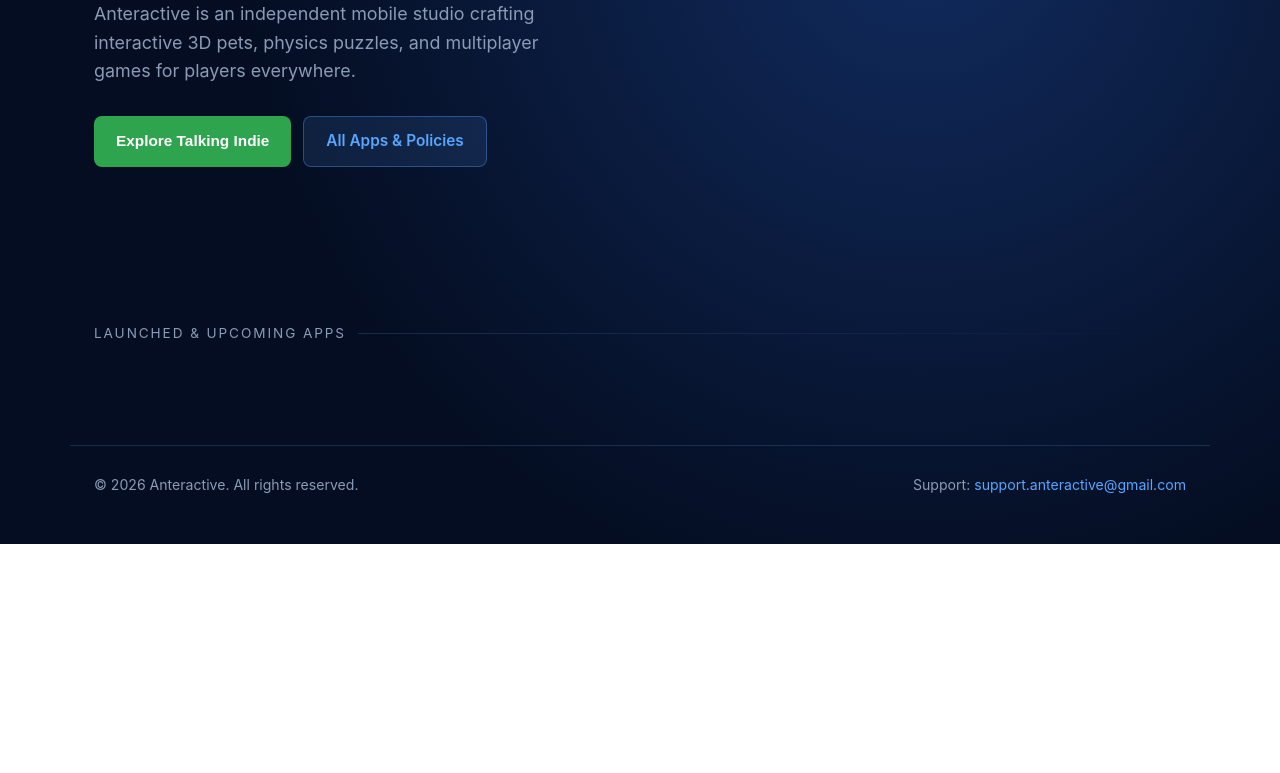
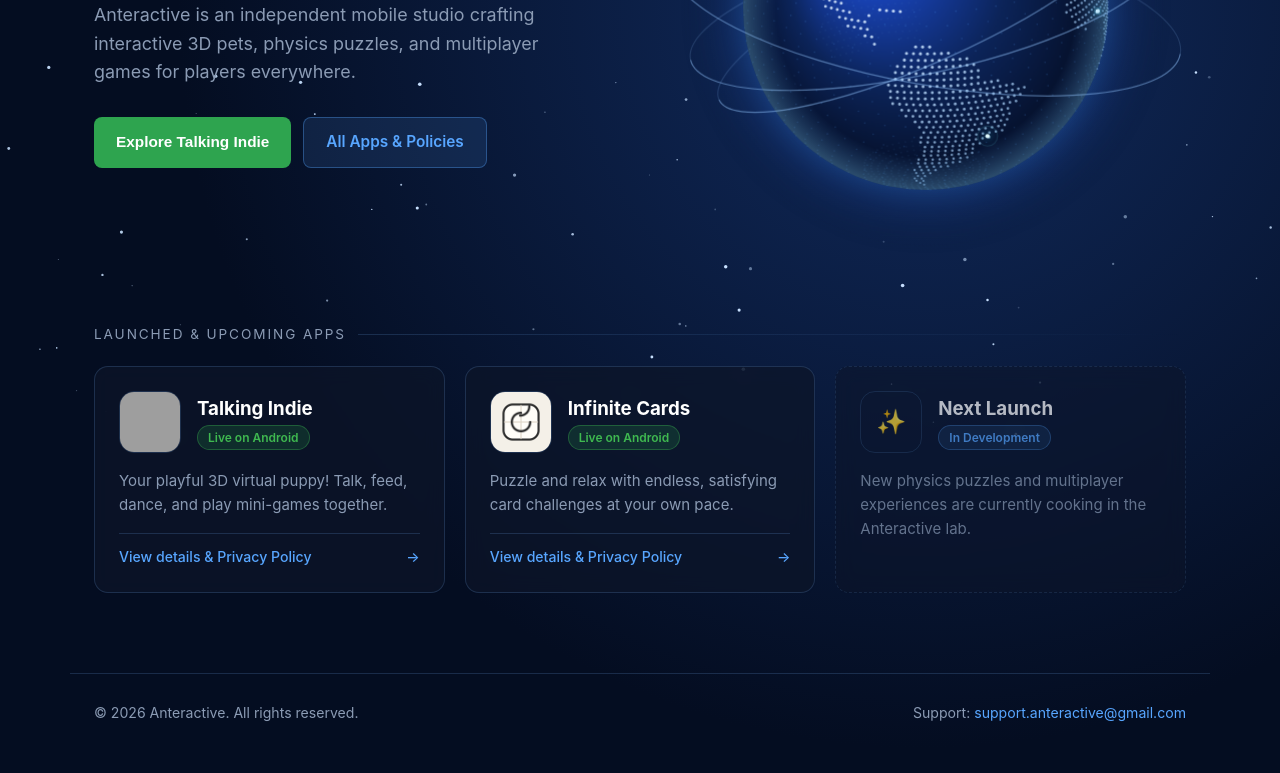
Before and after one commit to Anteractive-io/anteractive-io.github.io, a plain HTML site: page index.html in a window 1280 px wide. Shown: the part 358-1131 px from the top of the page. Before the commit the page ends 902 px from the top, so only its background shows below. Drawn offline with Linux system fonts and the light colour scheme; grey boxes are pictures that could not be loaded; animation ran at ten frames a second.

Commit message:
Refactor drawGlobe function for better clarity

```diff
--- a/index.html
+++ b/index.html
@@ -376,4 +376,77 @@
     }
 
     function drawGlobe(t) {
-      const w = gc.width, h = gc.height, cx = w /
+      const w = gc.width, h = gc.height, cx = w / 2, cy = h / 2;
+      const R = Math.min(w, h) * 0.35;
+      gctx.clearRect(0, 0, w, h);
+
+      if (!dragging) {
+        velocity *= 0.94;
+        spin += reduceMotion ? 0 : AUTO * 16.7 + velocity * 0.0;
+        if (Math.abs(velocity) > 0.0005) spin -= velocity;
+      }
+
+      // Atmosphere halo
+      const halo = gctx.createRadialGradient(cx, cy, R * 0.9, cx, cy, R * 1.35);
+      halo.addColorStop(0, "rgba(56,139,253,0.40)"); halo.addColorStop(0.5, "rgba(25,65,150,0.15)"); halo.addColorStop(1, "rgba(4,13,33,0)");
+      gctx.fillStyle = halo; gctx.beginPath(); gctx.arc(cx, cy, R * 1.35, 0, 6.28); gctx.fill();
+
+      orbits.forEach(o => orbitHalf(o, R, cx, cy, t, false));
+
+      // Ocean sphere
+      const sg = gctx.createRadialGradient(cx - R * 0.35, cy - R * 0.35, R * 0.1, cx, cy, R);
+      sg.addColorStop(0, "#1d4ed8"); sg.addColorStop(0.55, "#0c2459"); sg.addColorStop(1, "#040c20");
+      gctx.fillStyle = sg; gctx.beginPath(); gctx.arc(cx, cy, R, 0, 6.28); gctx.fill();
+
+      // Dots: back side faint, front side bright
+      for (const d of dots) {
+        const p = project(d.lon, d.lat);
+        const sx = cx + p.x * R, sy = cy - p.y * R;
+        if (p.z < 0) {
+          if (!d.land) continue;
+          gctx.fillStyle = "rgba(120,170,230,0.07)";
+          gctx.beginPath(); gctx.arc(sx, sy, 1 * dpr, 0, 6.28); gctx.fill();
+          continue;
+        }
+        const lit = 0.35 + 0.65 * p.z;
+        const lx = -(p.x + 0.45), ly = -(p.y - 0.45);
+        const sun = Math.max(0, 1 - Math.hypot(lx, ly) * 0.55); // light from upper-left
+        if (d.land) {
+          gctx.fillStyle = `rgba(${150 + 90 * sun | 0}, ${205 + 40 * sun | 0}, 255, ${0.3 + 0.7 * lit * (0.6 + 0.4 * sun)})`;
+          gctx.beginPath(); gctx.arc(sx, sy, 1.55 * dpr * (0.55 + 0.45 * p.z), 0, 6.28); gctx.fill();
+        } else {
+          gctx.fillStyle = `rgba(88,166,255,${0.07 + 0.16 * lit})`;
+          gctx.beginPath(); gctx.arc(sx, sy, 0.8 * dpr, 0, 6.28); gctx.fill();
+        }
+      }
+
+      // City pulses on the visible hemisphere
+      CITIES.forEach((c, i) => {
+        const p = project(c.lon, c.lat);
+        if (p.z < 0.12) return;
+        const sx = cx + p.x * R, sy = cy - p.y * R;
+        const ph = ((t * 0.0007 + i * 0.37) % 1);
+        gctx.strokeStyle = `rgba(103,232,249,${(1 - ph) * 0.8 * p.z})`;
+        gctx.lineWidth = 1.2 * dpr;
+        gctx.beginPath(); gctx.arc(sx, sy, (2 + ph * 11) * dpr, 0, 6.28); gctx.stroke();
+        gctx.fillStyle = "#e0faff"; gctx.shadowBlur = 10 * dpr; gctx.shadowColor = "#22d3ee";
+        gctx.beginPath(); gctx.arc(sx, sy, 2.2 * dpr, 0, 6.28); gctx.fill();
+        gctx.shadowBlur = 0;
+      });
+
+      // Soft rim light + specular glow
+      const rim = gctx.createRadialGradient(cx, cy, R * 0.82, cx, cy, R);
+      rim.addColorStop(0, "rgba(88,166,255,0)"); rim.addColorStop(1, "rgba(120,200,255,0.35)");
+      gctx.fillStyle = rim; gctx.beginPath(); gctx.arc(cx, cy, R, 0, 6.28); gctx.fill();
+      const fx = cx - R * 0.4, fy = cy - R * 0.4;
+      const flare = gctx.createRadialGradient(fx, fy, 0, fx, fy, R * 0.35);
+      flare.addColorStop(0, "rgba(180,245,255,0.35)"); flare.addColorStop(1, "rgba(56,189,248,0)");
+      gctx.fillStyle = flare; gctx.beginPath(); gctx.arc(fx, fy, R * 0.35, 0, 6.28); gctx.fill();
+
+      orbits.forEach(o => orbitHalf(o, R, cx, cy, t, true));
+      requestAnimationFrame(drawGlobe);
+    }
+    requestAnimationFrame(drawGlobe);
+  </script>
+</body>
+</html>
```
